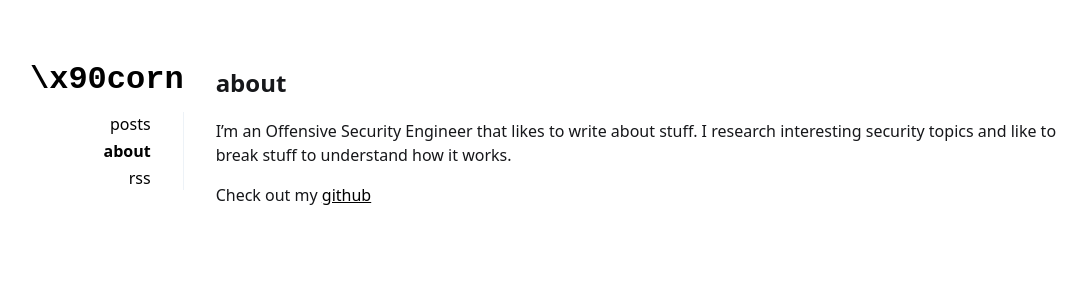
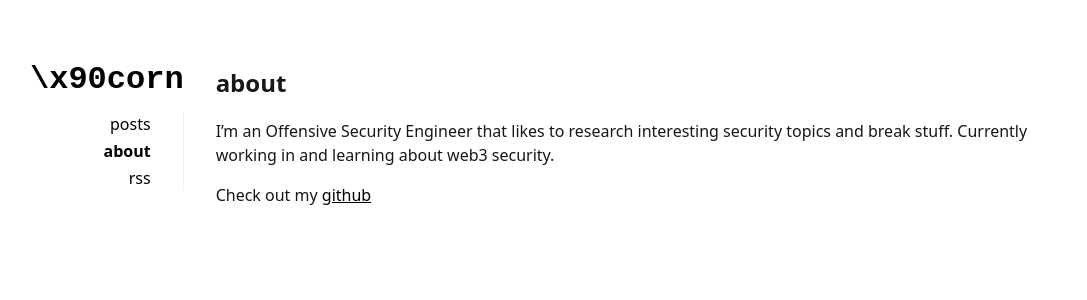
Before and after one commit to nopcorn/nopcorn.github.io, a Jekyll site: the page built from _pages/about.md, in a window 1280 px wide. Shown: the top 300 px of the page, without its empty margins (82-1169 px from the left). Built offline with Jekyll 4.4.1, drawn with Linux system fonts in a browser that asks for light colours.

Commit message:
Update about.md

```diff
--- a/_pages/about.md
+++ b/_pages/about.md
@@ -3,6 +3,6 @@ layout: page
 title: about
 ---
 
-I'm an Offensive Security Engineer that likes to write about stuff. I research interesting security topics and like to break stuff to understand how it works.
+I’m an Offensive Security Engineer that likes to research interesting security topics and break stuff. Currently working in and learning about web3 security.
 
 Check out my <a href="https://github.com/nopcorn">github</a>
```
